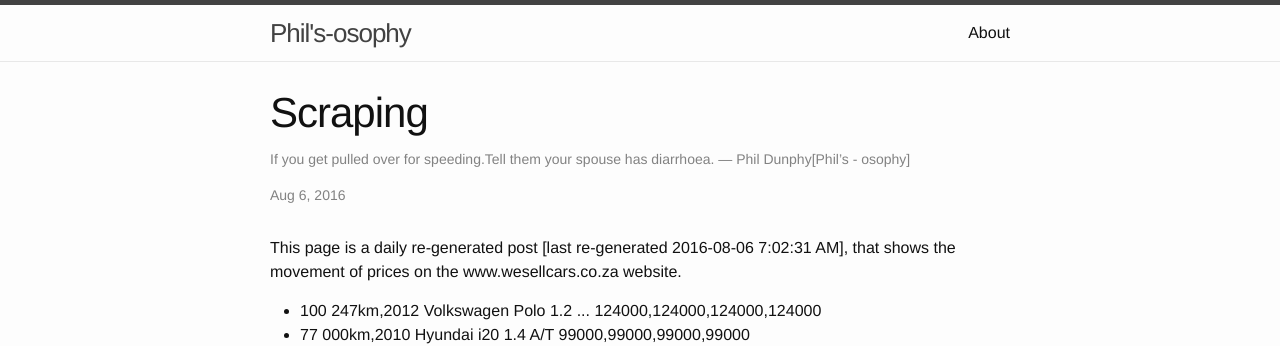
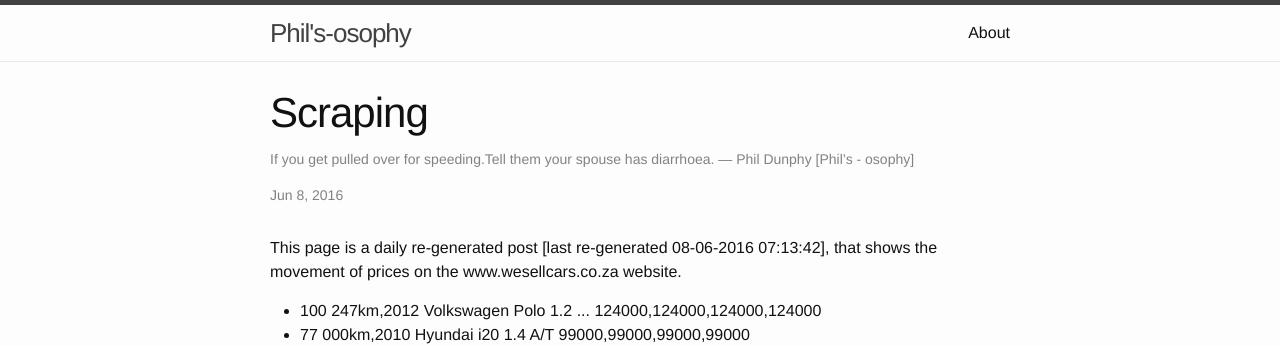
Before and after one commit to apdekock/apdekock.github.io, a Jekyll site: the page built from _posts/2015-08-04-weMineData.markdown, in a window 1280 px wide and 900 px high. Shown: the top 346 px of the window. Built offline with Jekyll 4.4.1, drawn with Linux system fonts in a browser that asks for light colours.

Commit message:
Signed-off-by: Philip de Kock <Philip de Kock>

```diff
--- a/_posts/2015-08-04-weMineData.markdown
+++ b/_posts/2015-08-04-weMineData.markdown
@@ -1,11 +1,11 @@
 ---
 layout: post
 title: "Scraping"
-date: 2016-08-06 7:02:31 AM
-quote: "If you get pulled over for speeding.Tell them your spouse has diarrhoea. — Phil Dunphy[Phil’s - osophy]"
+date: 08-06-2016 07:13:42
+quote: "If you get pulled over for speeding.Tell them your spouse has diarrhoea. — Phil Dunphy [Phil’s - osophy]"
 categories: scraping, auto generatingpost
 ---
- This page is a daily re-generated post [last re-generated 2016-08-06 7:02:31 AM], that shows the movement of prices on the www.wesellcars.co.za website.
+ This page is a daily re-generated post [last re-generated 08-06-2016 07:13:42], that shows the movement of prices on the www.wesellcars.co.za website.
 
 <ul>
 <li><div> 100 247km,2012 Volkswagen Polo 1.2 ... <span class="sparklines">124000,124000,124000,124000</span></div></li>
```
Also changed, not shown: 5 other files.
